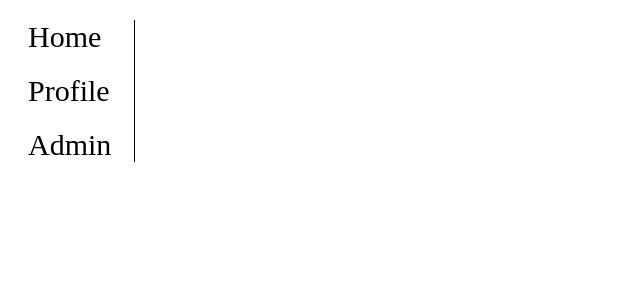
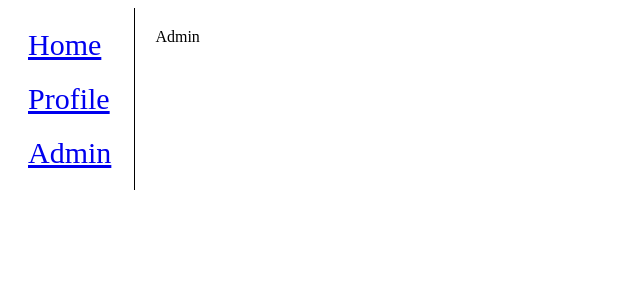
Before and after one commit to rahulpatil-99/library-component, a React app: page /admin in a window 1280 px wide. Shown: the top 300 px of the page, without its empty margins (0-640 px from the left). Built offline with nearby package versions, Linux system fonts and the light colour scheme.

Commit message:
Added routes and related component

```diff
--- a/package.json
+++ b/package.json
@@ -19,7 +19,8 @@
   "homepage": "https://github.com/rahulpatil-99/library-component#readme",
   "dependencies": {
     "react": "^16.4.0",
-    "react-dom": "^16.4.0"
+    "react-dom": "^16.4.0",
+    "react-router-dom": "^4.3.1"
   },
   "devDependencies": {
     "babel-core": "^6.26.3",
--- /dev/null
+++ b/src/components/Admin.js
@@ -0,0 +1,11 @@
+import React, {Component} from 'react';
+
+class Admin extends Component {
+    render(){
+        return (
+            <p>Admin</p>
+        )
+    }
+}
+
+export default Admin;
--- a/src/components/App.js
+++ b/src/components/App.js
@@ -1,12 +1,13 @@
 import React, { Component } from 'react';
-import LeftNav from './LeftNav';
+import {BrowserRouter as Router} from 'react-router-dom';
+import Main from './Main';
 
 class App extends Component {
   render() {
     return (
-      <div className="App">
-        <LeftNav />
-      </div>
+      <Router>
+        <Main />
+      </Router>
     );
   }
 }
--- /dev/null
+++ b/src/components/Home.js
@@ -0,0 +1,11 @@
+import React, {Component} from 'react';
+
+class Home extends Component {
+    render(){
+        return (
+            <p>Home</p>
+        )
+    }
+}
+
+export default Home;
--- a/src/components/LeftNav.js
+++ b/src/components/LeftNav.js
@@ -1,13 +1,14 @@
 import React, { Component } from 'react';
-import '../css/LeftNav.css'
+import '../css/LeftNav.css';
+import {Link} from 'react-router-dom';
 
 class LeftNav extends Component {
     render(){
      return (
             <div className="leftNav">
-                <p>Home</p>
-                <p>Profile</p>
-                <p>Admin</p>
+                <Link to="/"><p>Home</p></Link>
+                <Link to="/profile"><p>Profile</p></Link>
+                <Link to="/admin"><p>Admin</p></Link>
             </div>
         )
     }
--- /dev/null
+++ b/src/components/Main.js
@@ -0,0 +1,17 @@
+import React, { Component } from 'react';
+import LeftNav from './LeftNav';
+import MainWindow from './MainWindow';
+import '../css/Main.css';
+
+class Main extends Component {
+  render() {
+    return (
+      <div className="main">
+          <LeftNav />
+          <MainWindow />
+      </div>
+    );
+  }
+}
+
+export default Main;
--- /dev/null
+++ b/src/components/MainWindow.js
@@ -0,0 +1,21 @@
+import React, {Component} from 'react';
+import Home from './Home';
+import Reader from './Reader';
+import Admin from './Admin';
+import {Switch, Route } from "react-router-dom";
+
+class MainWindow extends Component{
+    render(){
+        return (
+            <div>
+            <Switch>
+                <Route exact path="/" component={Home} />
+                <Route path="/profile" component={Reader} />
+                <Route path="/admin" component={Admin} />
+            </Switch>
+            </div>
+        );
+    }
+}
+
+export default MainWindow;
--- /dev/null
+++ b/src/components/Reader.js
@@ -0,0 +1,11 @@
+import React, {Component} from 'react';
+
+class Reader extends Component {
+    render(){
+        return (
+            <p>Reader</p>
+        )
+    }
+}
+
+export default Reader;
--- a/src/css/App.css
+++ b/src/css/Main.css
@@ -1,3 +1,3 @@
-.App {
+.main {
     display: flex;
 }
```
Also changed, not shown: 1 other file (tests, documents, lock files or other folders).
